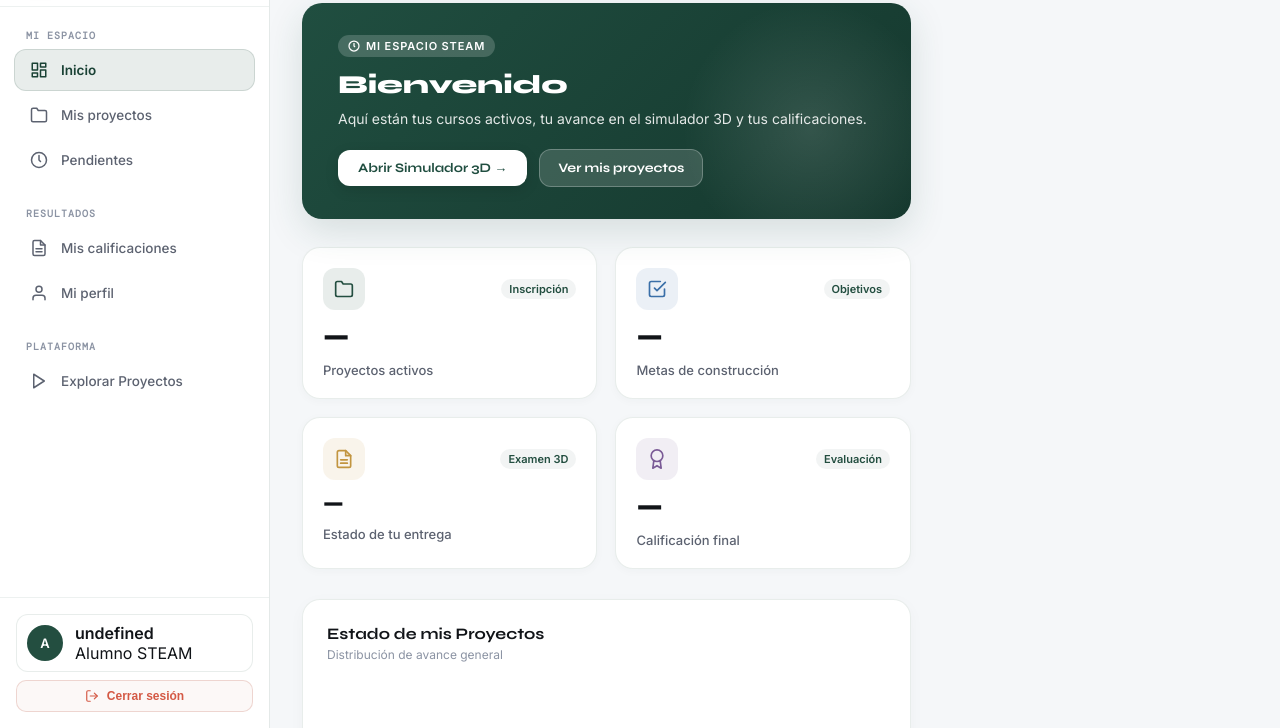
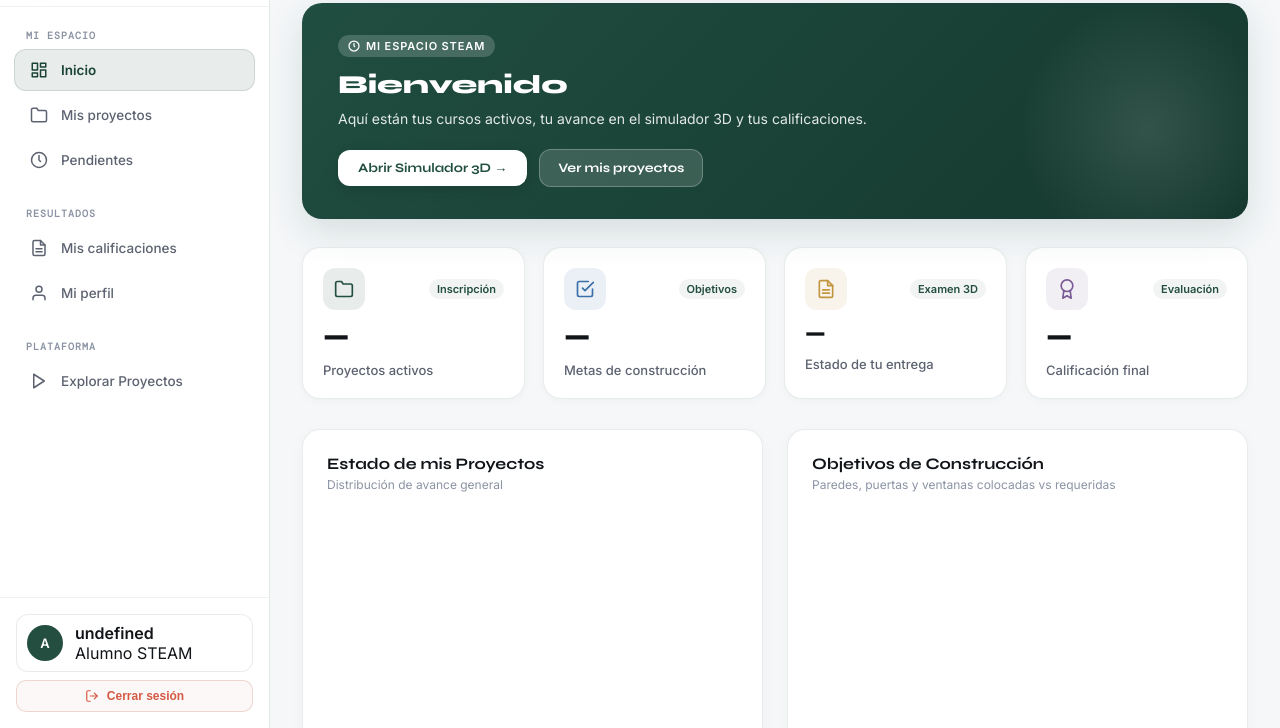
Before and after one commit to DiegoLumV/STEAM, a website built with Vite: page src/alumno.html in a window 1280 px wide. Shown: the part 72-800 px from the top of the page. Built offline with nearby package versions, Linux system fonts and the light colour scheme; sample sign-in values are in the browser's storage; a web font is replaced by a local one.

Commit message:
Actualizaciones nuevas(2)

```diff
--- a/src/Css/PanelAdministrativo.css
+++ b/src/Css/PanelAdministrativo.css
@@ -1,3 +1,8 @@
+ body:has(.classroom-layout) {
+     display: block;
+     width: 100%;
+ }
+
  body {
      display: flex;
      min-height: 100vh;
--- a/src/Css/dashboard-classroom.css
+++ b/src/Css/dashboard-classroom.css
@@ -4,9 +4,21 @@
    ═══════════════════════════════════════════════════════════════ */
 
 /* Layout general de dashboards */
+html,
+body {
+  width: 100%;
+  min-height: 100vh;
+  margin: 0;
+  display: block;
+  background-color: var(--bg, #f6f5ef);
+}
+
 .classroom-layout {
   display: flex;
   min-height: 100vh;
+  width: 100%;
+  flex: 1;
+  min-width: 0;
   background-color: var(--bg, #f6f5ef);
   color: var(--text-dark, #203e35);
   font-family: 'Inter', system-ui, -apple-system, sans-serif;
@@ -267,6 +279,7 @@
   min-width: 0;
   overflow-y: auto;
   height: 100vh;
+  background-color: var(--bg, #f6f5ef);
 }
 
 /* TOPBAR SUPERIOR */
--- a/src/Css/styles.css
+++ b/src/Css/styles.css
@@ -72,6 +72,11 @@ body {
   min-height: 100vh;
   display: flex;
   overflow-x: hidden;
+}
+
+body:has(.classroom-layout) {
+  display: block;
+  width: 100%;
 }
 
 /* ----------------------------------------
```
